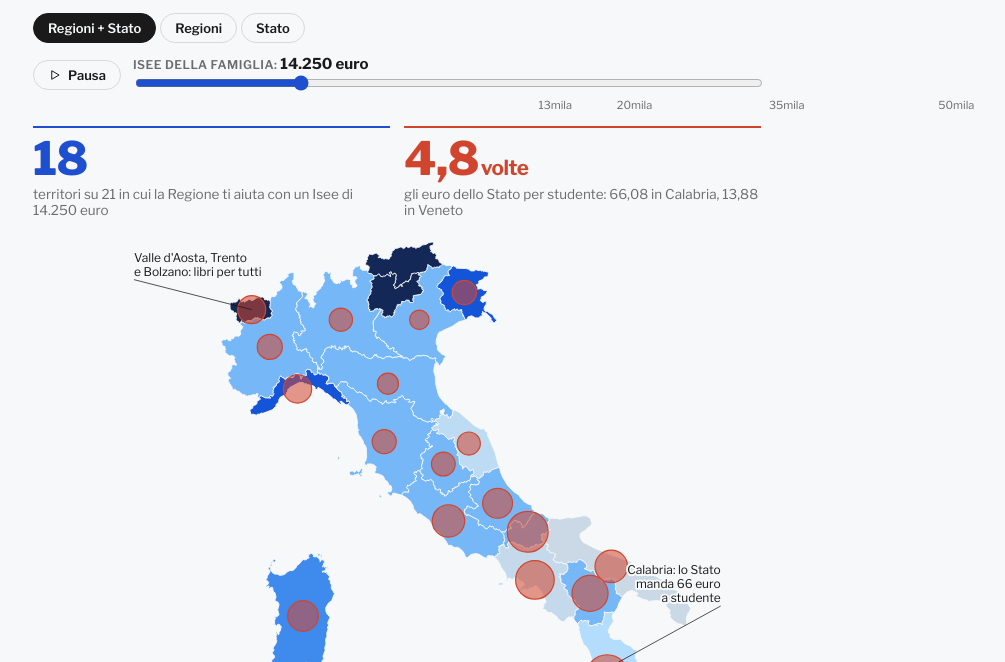
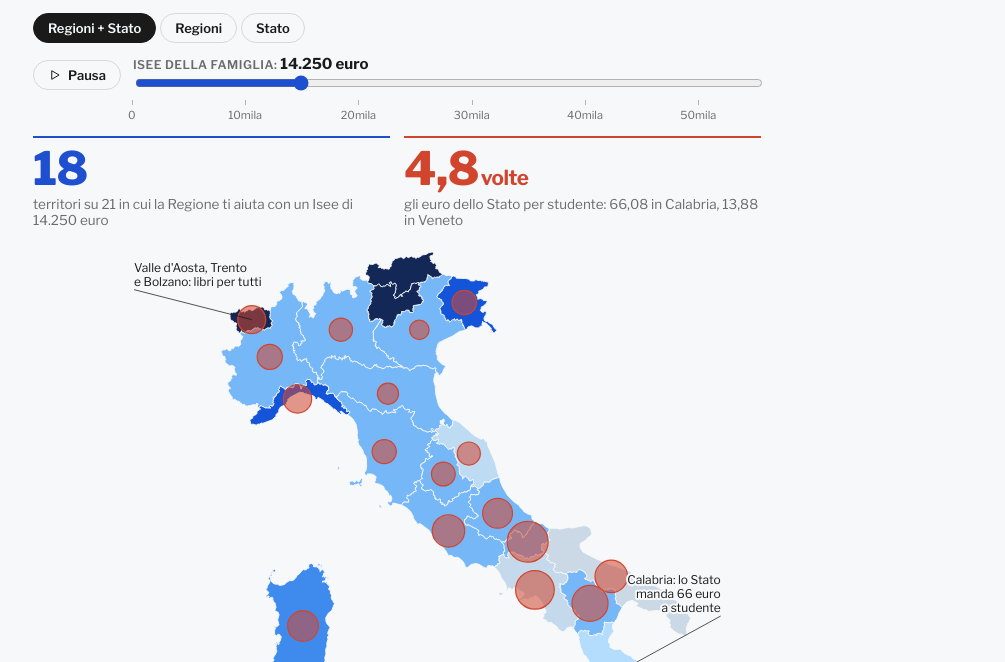
Before and after one commit to elena-aquilanti/costi-scuola, a plain HTML site: page aiuti-regioni/index.html in a window 1280 px wide. Shown: the part 138-800 px from the top of the page, without its empty margins (243-1248 px from the left). Drawn offline with nearby package versions, Linux system fonts and the light colour scheme.

Commit message:
Mappa: scala dell'Isee allineata al cursore, tacche ogni 10mila euro
Co-Authored-By: Claude Opus 5.5 <noreply@anthropic.com>
Claude-Session: https://claude.ai/code/session_01CRmx9nKGCKbmLwGkrvThTh

```diff
--- a/aiuti-regioni/index.html
+++ b/aiuti-regioni/index.html
@@ -40,8 +40,9 @@ document.getElementById('v2key').innerHTML='<span style="font-weight:600;color:v
 const F9=DATA.f9.map(d=>({...d,v:d.tot/d.stud})).sort((a,b)=>b.v-a.v); const BY=Object.fromEntries(F9.map(d=>[d.reg,d]));
 const F9hi=F9[0], F9lo=F9[F9.length-1];
 document.querySelector('#kpi-x .t').textContent=`gli euro dello Stato per studente: ${f2(F9hi.v)} in ${F9hi.reg}, ${f2(F9lo.v)} in ${F9lo.reg}`;
-const MK=[[13000,'13mila'],[20000,'20mila'],[35000,'35mila'],[50000,'50mila']];
-function marks(){ const el=document.getElementById('marks'), w=vIsee.clientWidth, off=vIsee.offsetLeft; const W=el.clientWidth; el.innerHTML=MK.map(([v,t])=>{ const x=off+8+(w-16)*v/55000; return `<span style="left:${x}px;${x>W-26?'transform:translateX(-100%)':''}">${t}</span>`; }).join(''); }
+const MK=d3.range(0,50001,10000).map(v=>[v,v?f0(v/1000)+'mila':'0']);
+function marks(){ const el=document.getElementById('marks'), ri=vIsee.getBoundingClientRect(), rm=el.getBoundingClientRect(); if(!ri.width) return; const max=+vIsee.max, th=8;
+  el.innerHTML=MK.map(([v,t])=>{ const x=ri.left-rm.left+th+(ri.width-2*th)*v/max; const tr=x<12?'translateX(-2px)':x>rm.width-24?'translateX(-100%)':'translateX(-50%)'; return `<i style="left:${x}px"></i><span style="left:${x}px;transform:${tr}">${t}</span>`; }).join(''); }
 function regola(g){ if(g==="Valle d'Aosta") return "Libri gratuiti per tutti; aiuto per le spese con Isee fino a 21.052,64 euro"; if(g==="Trento") return "Libri in comodato per tutti (superiori: primi due anni)"; if(g==="Bolzano") return "Libri in comodato per tutti"; return `Aiuto fino a ${eur(SOGLIA[g])} euro di Isee${FISSO.has(g)?'':' · importo variabile'}`; }
 let proj, path, mapW=0, M1=null, rS=null, mode='both';
 const CS=['--blue-5','--blue-4','--blue-3','--blue-2','--blue-1'], BR=[20,30,40,55], cls=v=>CS[d3.bisectRight(BR,v)];
--- a/assets/costi.css
+++ b/assets/costi.css
@@ -79,8 +79,9 @@ svg text{font-family:var(--sans);font-variant-numeric:tabular-nums}
 .slider2 label{font-size:12px;font-weight:600;letter-spacing:.04em;text-transform:uppercase;color:var(--muted);flex:1 1 260px;min-width:0}
 .slider2 input{width:100%;accent-color:var(--blue)}
 .slider2 .v{font-size:15px;color:var(--fg);text-transform:none;letter-spacing:0;font-weight:700}
-.marks{position:relative;height:18px;font-size:11px;color:var(--muted);margin:-2px 0 10px}
-.marks span{position:absolute;transform:translateX(-50%);white-space:nowrap}
+.marks{position:relative;height:24px;font-size:11px;color:var(--muted);margin:0 0 12px;font-variant-numeric:tabular-nums}
+.marks span{position:absolute;top:8px;transform:translateX(-50%);white-space:nowrap}
+.marks i{position:absolute;top:0;width:1px;height:5px;background:var(--grey-4)}
 .notes{font-size:12.5px;color:var(--muted);margin-top:8px}
 .verdict{display:flex;gap:10px;align-items:flex-start;background:var(--bg);border-left:3px solid var(--blue);padding:10px 12px;font-size:14px}
 .verdict .ico{color:var(--blue);margin-top:1px}
```
